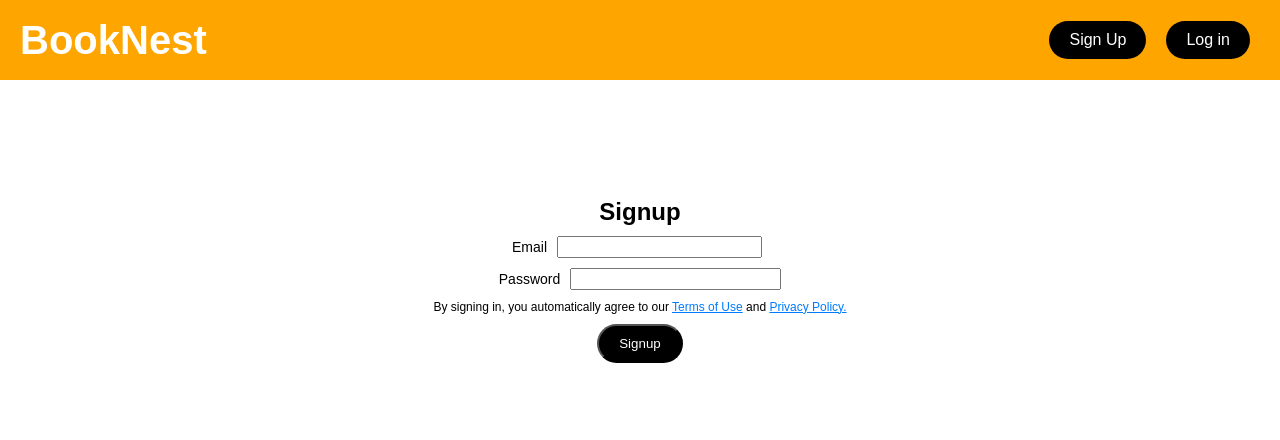
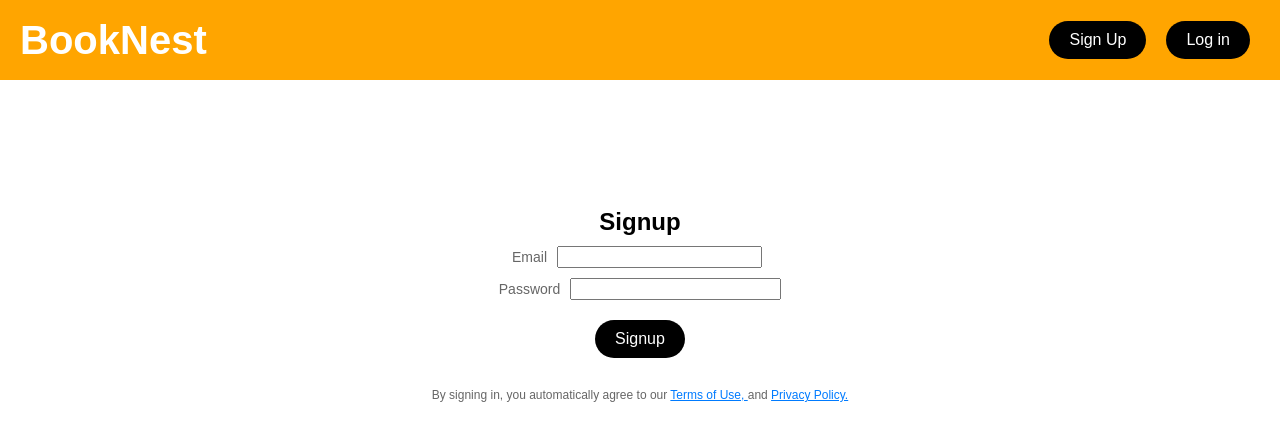
Before and after one commit to Y-Park/cmpsc263-project1, a Next.js app: page /auth/signup in a window 1280 px wide. Shown: the top 440 px of the page. Built offline with nearby package versions, Linux system fonts and the light colour scheme; no server answers.

Commit message:
css refine

```diff
--- a/components/LandingPage/Hero.js
+++ b/components/LandingPage/Hero.js
@@ -33,7 +33,7 @@ const Hero = ({text}) => {
 const Section = styled.section`
 background-color: orange;
 width: 100%;
-height:10vh;
+height: 80px;
 `;
 
 const Overlay = styled.div`
@@ -55,7 +55,6 @@ const Header = styled(Link)`
   font-size: 40px;
   text-decoration: none;
   color: white;
-  background-color: orange;
   padding: 10px 20px;
   border-radius: 5px;
   font-weight: bold;
--- a/pages/auth/signup.js
+++ b/pages/auth/signup.js
@@ -64,21 +64,16 @@ const Signup = () => {
     <Hero text={'BookNest'} />
     <Section>
         <Header>Signup</Header>
-
         <Wrapper>
-        <InputTitle>Email</InputTitle>
-        <Input type="email" value={email} onChange={(e) => setEmail(e.target.value)}/>
+          <InputTitle>Email</InputTitle>
+          <Input type="email" value={email} onChange={(e) => setEmail(e.target.value)}/>
         </Wrapper>
-
         <Wrapper>
-        <InputTitle>Password</InputTitle>
-        <Input type="password" value={password} onChange={(e) => setPassword(e.target.value)}/>
+          <InputTitle>Password</InputTitle>
+          <Input type="password" value={password} onChange={(e) => setPassword(e.target.value)}/>
         </Wrapper>
-
+        <ButtonLink onClick={handleSignup}>Signup</ButtonLink>
         <UserAgreementText>By signing in, you automatically agree to our <UserAgreementSpan href='/legal/terms-of-use' rel="noopener noreferrer" target="_blank"> Terms of Use</UserAgreementSpan> and <UserAgreementSpan href='/legal/privacy-policy' rel="noopener noreferrer" target="_blank">Privacy Policy.</UserAgreementSpan></UserAgreementText>
-
-        <ButtonLink onClick={handleSignup}>Signup</ButtonLink>
-
     </Section>
     </>
   )
@@ -91,16 +86,22 @@ const Section = styled.section`
   align-items: center;
   justify-content: center;
   gap: 10px;
-  height: 50vh;
+  height: 450px;
 `;
 
-const ButtonLink = styled.button`
+const ButtonLink = styled.a`
   font-family: 'Arial', sans-serif;
   text-decoration: none;
   color: white;
   background-color: black;
   padding: 10px 20px;
+  margin-top: 10px;
   border-radius: 50px;
+  cursor: pointer;
+  transition: background-color 0.3s;
+  &:hover{
+  background-color:#333;
+  };
 `;
 
 const Wrapper = styled.div`
@@ -110,7 +111,7 @@ const Wrapper = styled.div`
 `;
 
 const Header = styled.h1`
-  font-size: 24px; /* Adjusted for better scalability */
+  font-size: 24px;
 `;
 
 const Input = styled.input`
@@ -120,8 +121,9 @@ const Input = styled.input`
 
 `;
 
-const InputTitle = styled.label` /* Changed to label for semantics */
+const InputTitle = styled.label`
   font-size: 14px;
+  color: #666;
 `;
 
 const MainButton = styled.button`
@@ -131,10 +133,20 @@ const MainButton = styled.button`
 
 const UserAgreementText = styled.p`
   font-size: 12px;
+  color: #666;
+  margin-top: 20px;
+  text-align: center;
 `;
 
 const UserAgreementSpan = styled(Link)`
   color: #007bff;
+  cursor: pointer;
+  &:hover {
+    text-decoration: underline;
+  }
+  &:not(:last-of-type)::after {
+    content: ', '; /* Adds comma between links */
+  }
 
 `;
 
```
Also changed, not shown: pages/auth/login.js (+8 -9 lines), pages/dashboard.js (+12 -9 lines), pages/index.js (+13 -12 lines).
